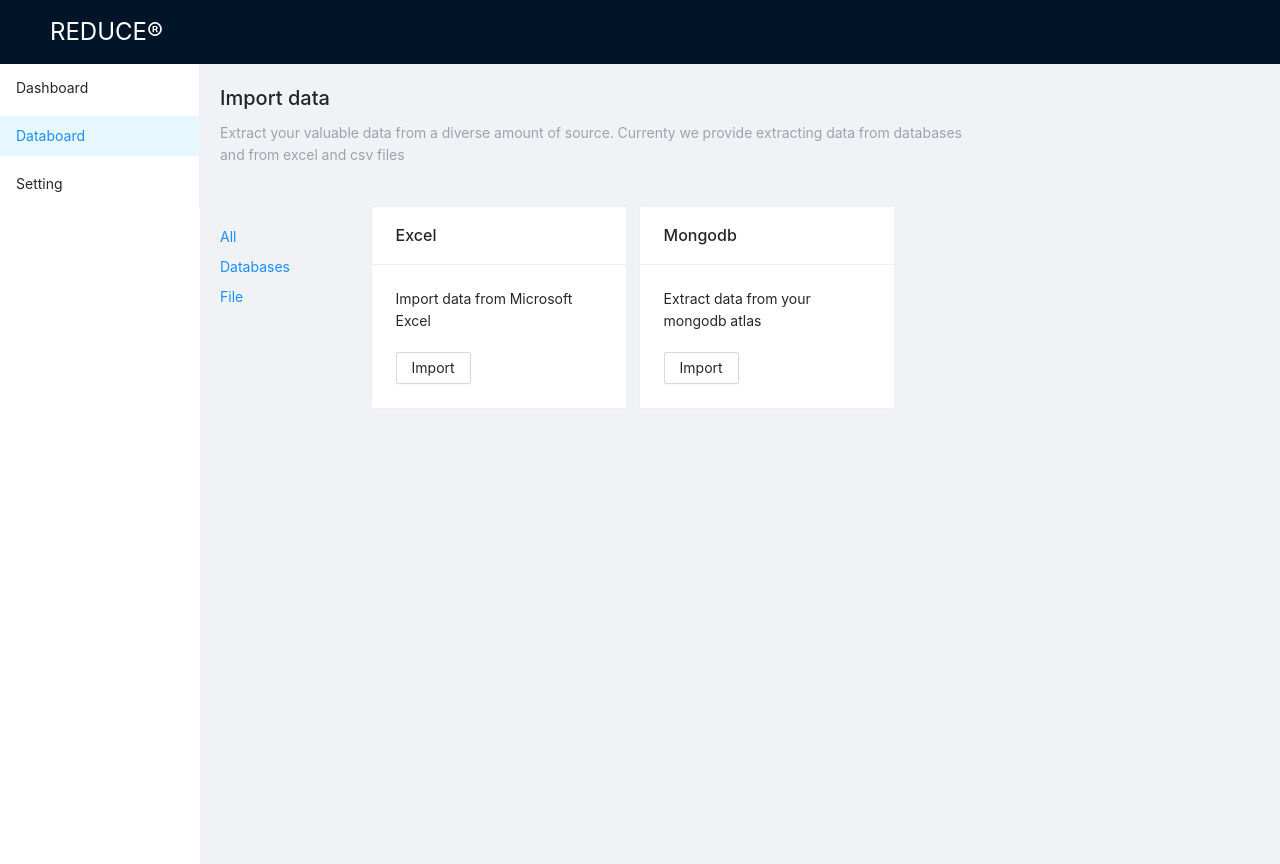
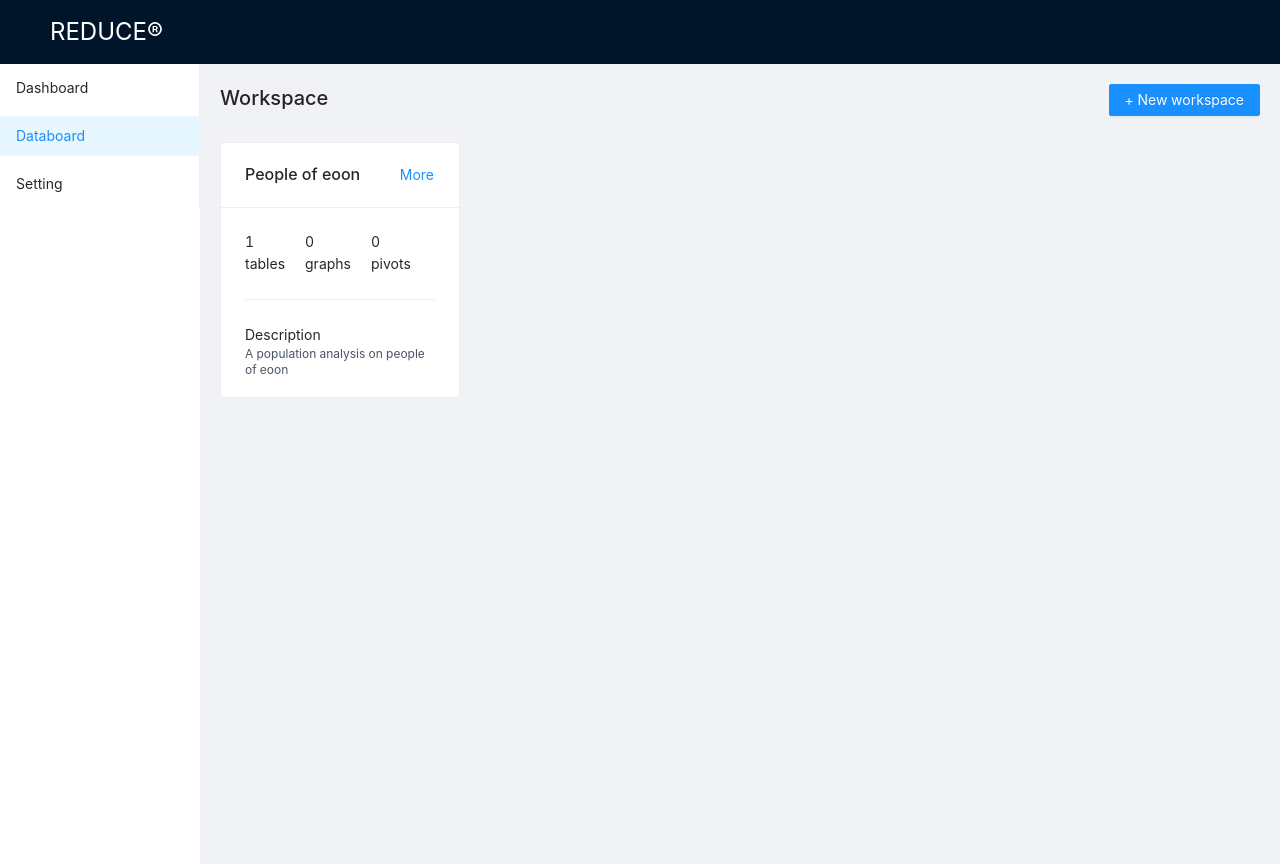
Before and after one commit to surojitfromindia/xlb, a React (Create React App) app: page /app/databoard in a window 1280 px wide. Before the commit this address led to /app/databoard/import/all. Built offline with nearby package versions, Linux system fonts and the light colour scheme.

Commit message:
Add workspace form
Create new workspace by providing a title and an optional description. load and add new workspace from local reducer and workspace context.

```diff
--- a/src/App.tsx
+++ b/src/App.tsx
@@ -14,6 +14,7 @@ function App() {
     <Routes>
       <Route path="/" element={<WelcomeView />} />
       <Route path="/app" element={isLogin ? <SecureView /> : <Navigate to="/" replace={true} />}>
+        <Route path="workspace" element={<Dashboard />} />
         <Route path="" element={<Dashboard />} />
         <Route path="databoard" element={<Databoard />}>
           <Route index element={<WorkSpace />} />
--- a/src/components/Databoard/ImportFrom/DataSubmitModal/DataSubmitModal.tsx
+++ b/src/components/Databoard/ImportFrom/DataSubmitModal/DataSubmitModal.tsx
@@ -1,4 +1,4 @@
-import { Button, Col, Form, Input, Modal, Popover, Row, Select } from 'antd';
+import { Button, Form, Input, Modal, Popover, Row, Select } from 'antd';
 import TextArea from 'antd/lib/input/TextArea';
 import { FC, useState } from 'react';
 
--- a/src/components/Databoard/Workspace.tsx
+++ b/src/components/Databoard/Workspace.tsx
@@ -1,8 +1,18 @@
-import { FC, useEffect, useState } from 'react';
-import { Link, useNavigate } from 'react-router-dom';
+import { Button } from 'antd';
+import { FC, useContext, useEffect, useMemo, useState } from 'react';
+import { useNavigate } from 'react-router-dom';
+import CreateWorkSpaceModal from './Workspace/CreateWorkSpace';
+import { WorkspaceContext, WorkSpaceProvider } from './Workspace/Store/store';
+import { WorkspaceList, WorkspaceData } from './Workspace/WorkspaceList';
 
-const WorkSpace: FC = () => {
-  let [hasData, setHasData] = useState(false);
+const WorkSpaceIndex: FC = () => {
+  const { state, dispatch } = useContext(WorkspaceContext);
+  let [hasData, setHasData] = useState(true);
+  let [showWorkSpaceCreationModal, setWorkSpaceCreationModal] = useState<boolean>(false);
+  let [workSpaceModalActionState, setWorkSpaceModalActionState] = useState<'add' | 'edit'>('add');
+  let handleWorkSpaceCreationModal = (state: boolean) => {
+    setWorkSpaceCreationModal(state);
+  };
 
   let navigator = useNavigate();
   useEffect(() => {
@@ -10,11 +20,62 @@ const WorkSpace: FC = () => {
       navigator('/app/databoard/import/all');
     }
   }, [hasData]);
+
+  const fakeDataList: [WorkspaceData] = useMemo(
+    () => [
+      {
+        id: '1',
+        title: 'People of eoon',
+        description: 'A population analysis on people of eoon',
+        is_shared: false,
+        details: {
+          tables: 1,
+        },
+      },
+    ],
+    []
+  );
+
+
+  useEffect(() => {
+    dispatch({ type: 'load', workspace_data: fakeDataList });
+  }, [dispatch, fakeDataList]);
   return (
-    <div>
-      <Link to="/app/databoard/import/all">New</Link>
-      This is WorkSpace
-    </div>
+    <>
+      <div>
+        <div className="flex justify-between">
+          <h1 className="text-xl">Workspace</h1>
+          <Button
+            type="primary"
+            onClick={() => {
+              handleWorkSpaceCreationModal(true);
+            }}
+          >
+            + New workspace
+          </Button>
+        </div>
+        <div className="mt-5">
+          <WorkspaceList workspacesList={state.workSpaceList} />
+        </div>
+      </div>
+      <CreateWorkSpaceModal
+        action_mode={workSpaceModalActionState}
+        visiable={showWorkSpaceCreationModal}
+        onHide={() => {
+          handleWorkSpaceCreationModal(false);
+        }}
+      />
+    </>
   );
 };
+
+
+const WorkSpace: FC = () => {
+  return (
+    <WorkSpaceProvider>
+      <WorkSpaceIndex />
+    </WorkSpaceProvider>
+  );
+};
+
 export default WorkSpace;
--- /dev/null
+++ b/src/components/Databoard/Workspace/CreateWorkSpace.tsx
@@ -0,0 +1,53 @@
+//MODAL: create a workspace modal
+
+import { Form, Input, Modal } from 'antd';
+import { FC, useContext } from 'react';
+import { WorkspaceContext } from './Store/store';
+
+const { TextArea } = Input;
+
+type ModalProps = {
+  visiable: boolean;
+  onHide: any;
+  action_mode: 'add' | 'edit';
+  workspace_id?: string; //optional id of work space for edit
+};
+type WorkSpaceFormFields = {
+  workspacename: string;
+  workspacedescription?: string;
+};
+
+const CreateWorkSpaceModal: FC<ModalProps> = ({ onHide, visiable, action_mode }: ModalProps) => {
+  const [form] = Form.useForm();
+  const { dispatch } = useContext(WorkspaceContext);
+  const handleWorkSpaceFormSubmit = (v: WorkSpaceFormFields) => {
+    //when action mode is in "add" more create a new work space
+    dispatch({
+      type: 'add',
+      workspace_data: [
+        {
+          title: v.workspacename,
+          description: v?.workspacedescription ?? '',
+          id: '1',
+          is_shared: false,
+        },
+      ],
+    });
+    onHide();
+  };
+  return (
+    <Modal onOk={form.submit} width={600} maskClosable={false} title={'Create a workspace'} visible={visiable} centered onCancel={onHide}>
+      <Form form={form} layout="vertical" onFinish={handleWorkSpaceFormSubmit}>
+        <div>
+          <Form.Item label="Workspace" name={'workspacename'}>
+            <Input placeholder="Workspace name" />
+          </Form.Item>
+          <Form.Item label="Description" name={'workspacedescription'}>
+            <TextArea rows={6} />
+          </Form.Item>
+        </div>
+      </Form>
+    </Modal>
+  );
+};
+export default CreateWorkSpaceModal;
--- /dev/null
+++ b/src/components/Databoard/Workspace/Reducers/reducer.ts
@@ -0,0 +1,28 @@
+//a simple reducer for workspace
+
+import { Reducer } from 'react';
+import { WorkspaceData } from '../WorkspaceList';
+
+type WorkSpaceState = {
+  workSpaceList: WorkspaceData[];
+};
+type WorkSpaceAction = {
+  type: 'reload' | 'add' | 'delete' | 'edit' | "load";
+  workspace_data:  WorkspaceData[];
+};
+const workSpaceReducer: Reducer<WorkSpaceState, WorkSpaceAction> =(state: WorkSpaceState, action: WorkSpaceAction)=> {
+  switch (action.type) {
+    //after add append the items to workspace list
+    case 'add': {
+      return { ...state, workSpaceList: [...state.workSpaceList, ...action.workspace_data] };
+    }
+    case "load" :{
+      return { ...state, workSpaceList: [...action.workspace_data] };
+    }
+    default:
+      return { ...state, workSpaceList: [] };
+  }
+}
+
+export { workSpaceReducer };
+export type { WorkSpaceAction, WorkSpaceState };
--- /dev/null
+++ b/src/components/Databoard/Workspace/Store/store.tsx
@@ -0,0 +1,30 @@
+import { createContext, ReactNode, FC, useReducer, Dispatch } from 'react';
+import { WorkSpaceAction, workSpaceReducer } from '../Reducers/reducer';
+import { WorkspaceData } from '../WorkspaceList';
+
+const initalValue = {
+  state: {
+    workSpaceList: [],
+  },
+  dispatch: () => null,
+};
+
+type InitialStateType = {
+  workSpaceList: WorkspaceData[];
+};
+
+const InitialState: InitialStateType = {
+  workSpaceList: [],
+};
+const WorkspaceContext = createContext<{ state: InitialStateType; dispatch: Dispatch<WorkSpaceAction> }>(initalValue);
+
+interface Props {
+  children: ReactNode;
+}
+
+const WorkSpaceProvider: FC<Props> = ({ children }) => {
+  const [state, dispatch] = useReducer(workSpaceReducer, InitialState);
+  return <WorkspaceContext.Provider value={{ state, dispatch }}>{children}</WorkspaceContext.Provider>;
+};
+
+export { WorkSpaceProvider, WorkspaceContext };
--- /dev/null
+++ b/src/components/Databoard/Workspace/WorkspaceList.tsx
@@ -0,0 +1,75 @@
+import { Button, Card, Divider } from 'antd';
+import { FC, MouseEvent } from 'react';
+
+type Props = {
+  workspacesList: WorkspaceData[];
+};
+
+function WorkspaceList({ workspacesList }: Props) {
+  return (
+    <div className="flex space-x-4">
+      {workspacesList.map((workspacedata) => (
+        <WorkSpaceCard key={workspacedata.id} workspacedata={workspacedata} />
+      ))}
+    </div>
+  );
+}
+
+type worksapceProps = {
+  workspacedata: WorkspaceData;
+};
+
+type WorkspaceData = {
+  id: string;
+  title: string;
+  description: string;
+  is_shared: boolean;
+  details?: {
+    tables?: number;
+    pivots?: number;
+    graphs?: number;
+  };
+};
+
+const WorkSpaceCard: FC<worksapceProps> = ({ workspacedata }: worksapceProps) => {
+  const handleCardClick = (clickEvent: MouseEvent<HTMLDivElement>) => {
+    clickEvent.stopPropagation();
+    clickEvent.preventDefault();
+  };
+  const handleMoreClick = (clickEvent: MouseEvent<HTMLButtonElement>) => {
+    clickEvent.stopPropagation();
+  };
+  return (
+    <div onClick={handleCardClick}>
+      <Card
+        className="w-60 h-64"
+        title={workspacedata.title}
+        extra={
+          <Button type="link" style={{ padding: 0 }} onClick={handleMoreClick}>
+            More
+          </Button>
+        }
+      >
+        <div className="flex justify-start space-x-5 ">
+          <div className="flex flex-col">
+            {workspacedata?.details?.tables ?? 0} <span>tables</span>
+          </div>
+          <div className="flex flex-col">
+            {workspacedata?.details?.graphs ?? 0} <span>graphs</span>
+          </div>
+          <div className="flex flex-col">
+            {workspacedata?.details?.pivots ?? 0} <span>pivots</span>
+          </div>
+        </div>
+        <Divider/>
+        <div className="mt-5 flex flex-col">
+          <span>Description</span>
+          <span className="text-gray-600 text-xs">{workspacedata.description} </span>
+        </div>
+      </Card>
+    </div>
+  );
+};
+
+export { WorkspaceList };
+export type { WorkspaceData };
```
